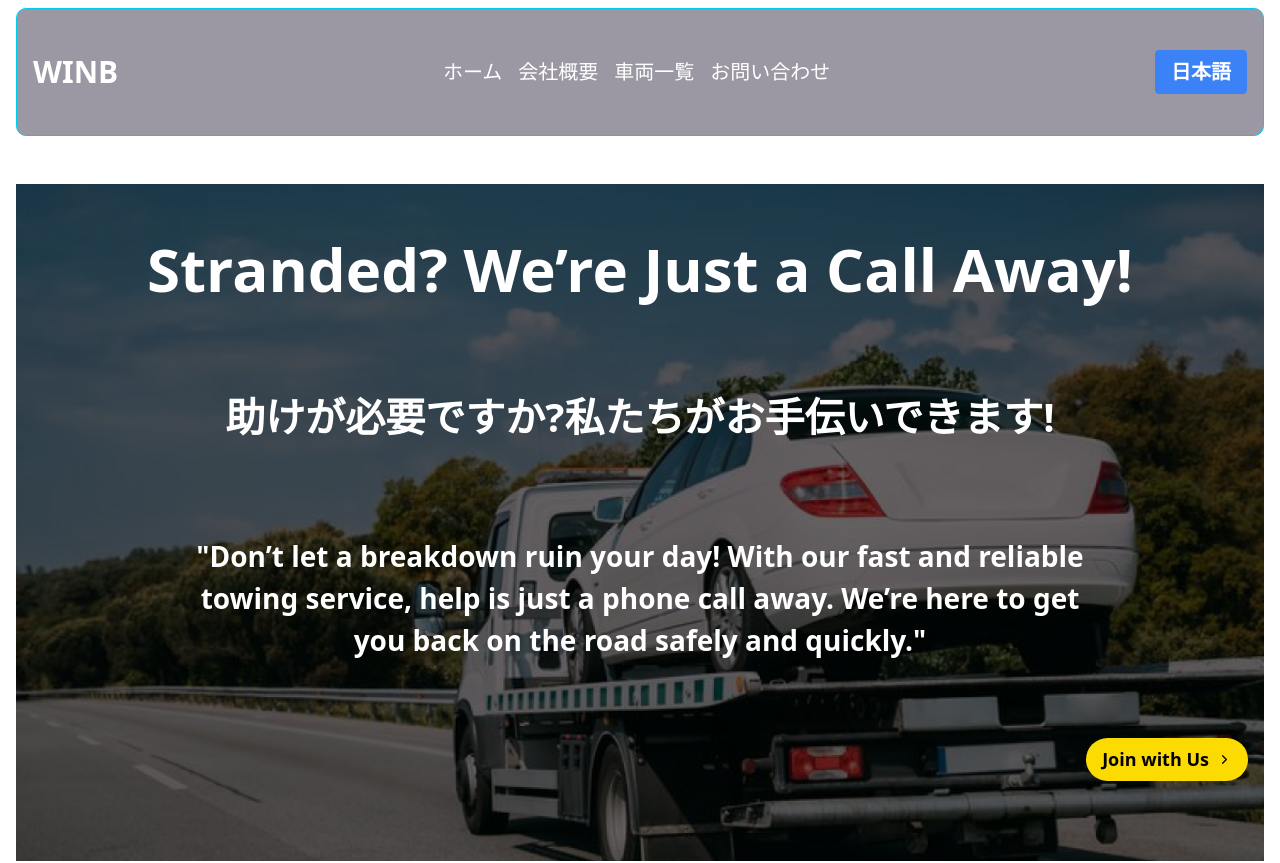
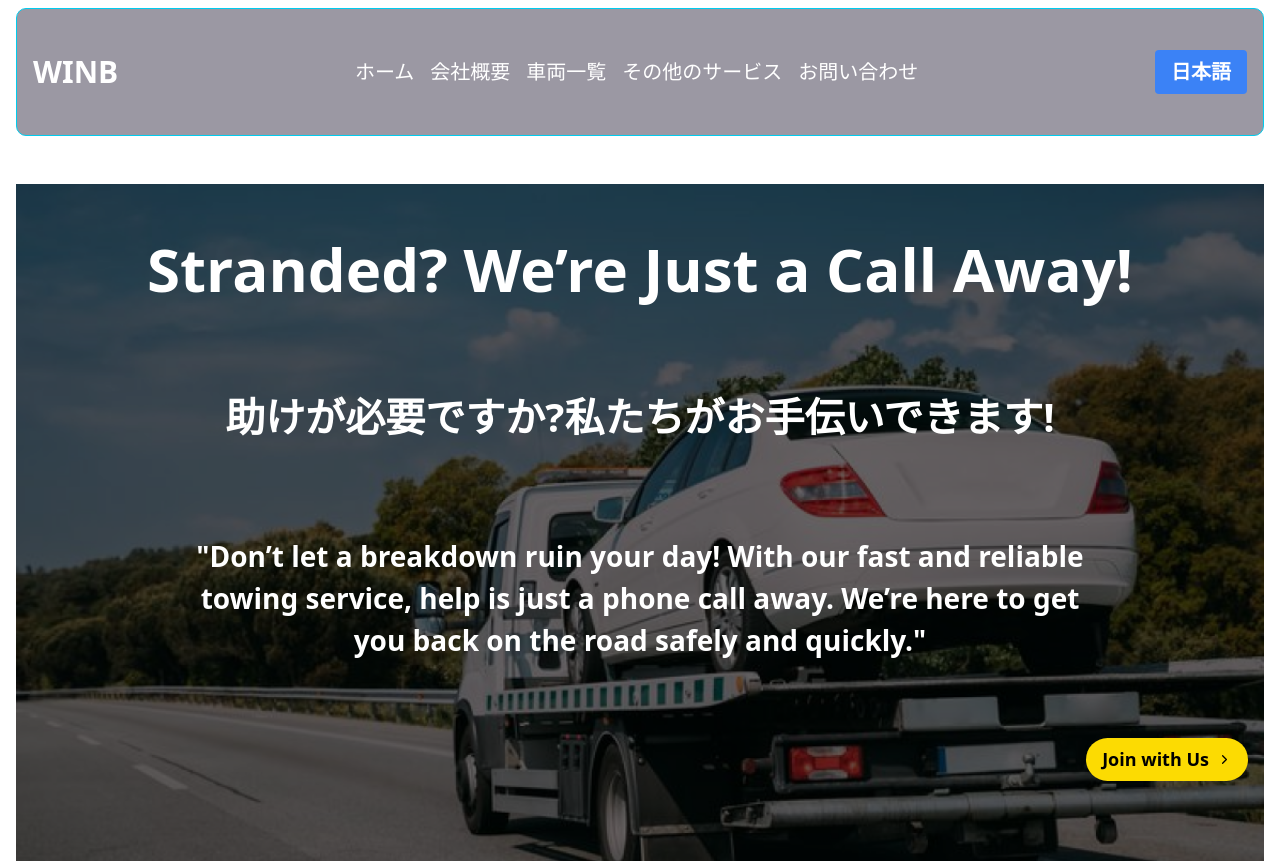
Before and after one commit to WinbCoLtd/winb-prod, a Next.js app: page /en/otherService in a window 1280 px wide. Shown: the top 863 px of the page. Built offline with nearby package versions, Linux system fonts and the light colour scheme.

Commit message:
feat:ui:navbar

```diff
--- a/app/[locale]/searchVehicle/[id]/page.tsx
+++ b/app/[locale]/searchVehicle/[id]/page.tsx
@@ -164,11 +164,11 @@ const MoreDetails = () => {
           <h2 className="text-[40px] lg:text-[40px] md:text-[20px]  text-black font-bold mb-4">
             {vehicle.title}
           </h2>
-          <p className="text-[24px] lg:text-[20px] md:text-[24px]  text-black font-medium mb-4 ">
+          <p className="text-[24px] lg:text-[30px] md:text-[24px]  text-black font-medium mb-4 ">
             {vehicle.description}
           </p>
 
-          <div className="mt-[46px] grid lg:grid-cols-3 md:grid-cols-3 gap-4 items-center">
+          <div className="text-[24px] lg:text-[30px] md:text-[24px] mt-[46px] grid lg:grid-cols-2 md:grid-cols-3 gap-4 items-center">
             {[
               { label: "Price", value: `¥ ${vehicle.price}` },
               { label: "Model", value: vehicle.model },
@@ -188,7 +188,7 @@ const MoreDetails = () => {
               { label: "Condition", value: vehicle.condition },
             ].map(({ label, value }, index) => (
               <div key={index} className="flex items-center">
-                <p className="lg:text-[13px] sm:text-[11px] xxs:text-[9px] text-black font-semibold">
+                <p className="text-[16px] lg:text-[18px] md:text-[16px]  text-black font-semibold">
                   {label}: {value}
                 </p>
               </div>
--- a/components/Navbar.tsx
+++ b/components/Navbar.tsx
@@ -21,8 +21,8 @@ export default function Navbar() {
   const [toggle, setIsToggled] = useState(false);
 
   useEffect(() => {
-    setIsMobile(() => window.innerWidth <= 768)
-  }, [])
+    setIsMobile(() => window.innerWidth <= 768);
+  }, []);
 
   useEffect(() => {
     const handleResize = () => {
@@ -53,7 +53,7 @@ export default function Navbar() {
   };
 
   return (
-    <nav className="p-4  bg-gray-100 w-full flex justify-between items-center bg-transparent text-xl text-white">
+    <nav className="z-50 p-4  bg-gray-100 w-full flex justify-between items-center bg-transparent text-xl text-white">
       <Link href="/" locale={locale} className="font-extrabold text-3xl">
         WINB
       </Link>
@@ -68,7 +68,10 @@ export default function Navbar() {
           <Link href="/vehicleList" className="hover:underline">
             車両一覧
           </Link>
-          <Link href="/inquiry" className="hover:underline">
+          <Link href="/otherService" className="hover:underline">
+            その他のサービス
+          </Link>
+          <Link href="/contact" className="hover:underline">
             お問い合わせ
           </Link>
         </nav>
@@ -82,13 +85,16 @@ export default function Navbar() {
           <Link href="/" className="hover:underline">
             ホーム
           </Link>
-          <Link href="/about" className="hover:underline">
+          <Link href="/companyProfile" className="hover:underline">
             会社概要
           </Link>
           <Link href="/allVehicles" className="hover:underline">
             車両一覧
           </Link>
-          <Link href="/inquiry" className="hover:underline">
+          <Link href="/otherService" className="hover:underline">
+            その他のサービス
+          </Link>
+          <Link href="/contact" className="hover:underline">
             お問い合わせ
           </Link>
         </nav>
@@ -102,10 +108,10 @@ export default function Navbar() {
         </button>
         {isMobile && (
           <Menu
-          size={40}
-          onClick={handleToggle}
-          className="mx-2 cursor-pointer"
-        />
+            size={40}
+            onClick={handleToggle}
+            className="mx-2 cursor-pointer"
+          />
         )}
       </div>
     </nav>
```
